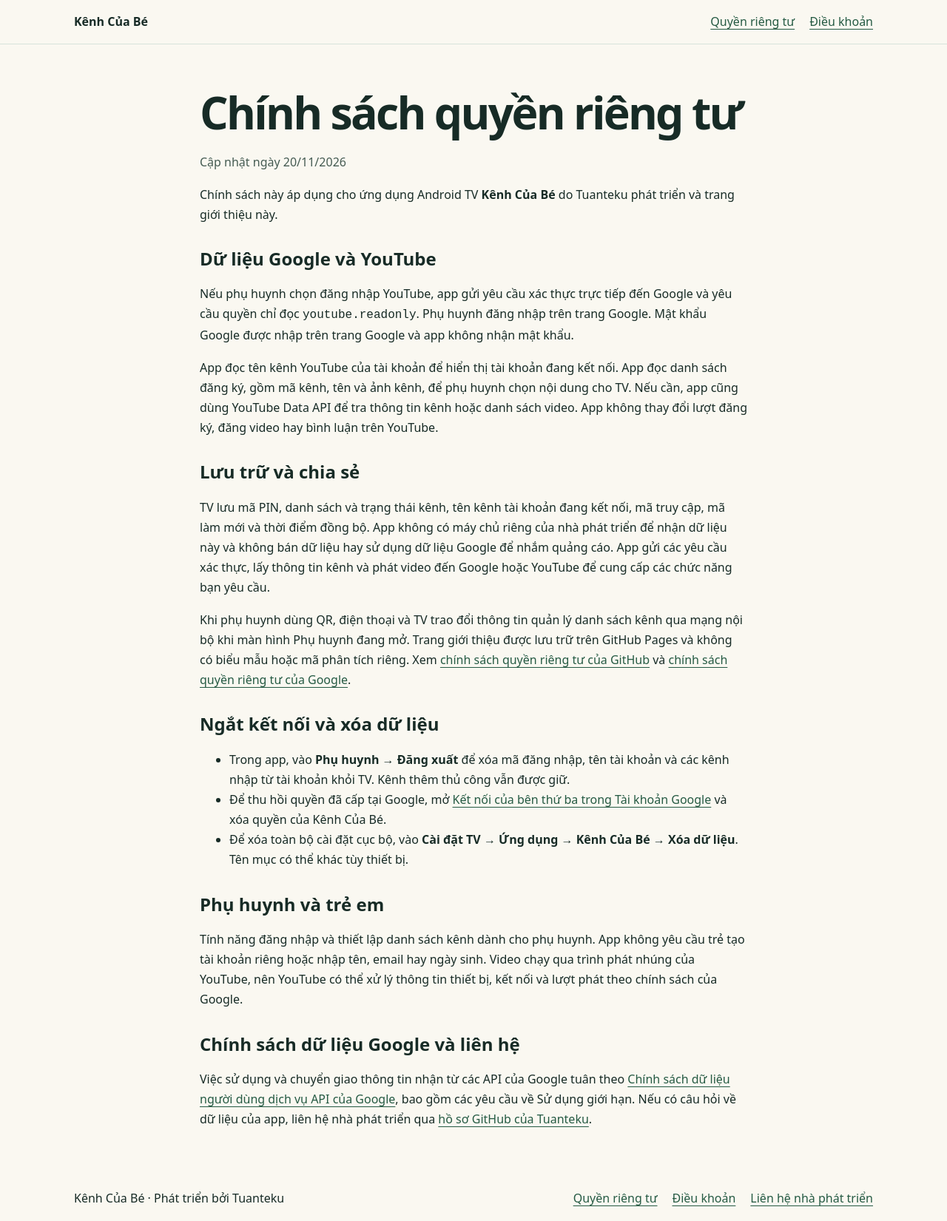
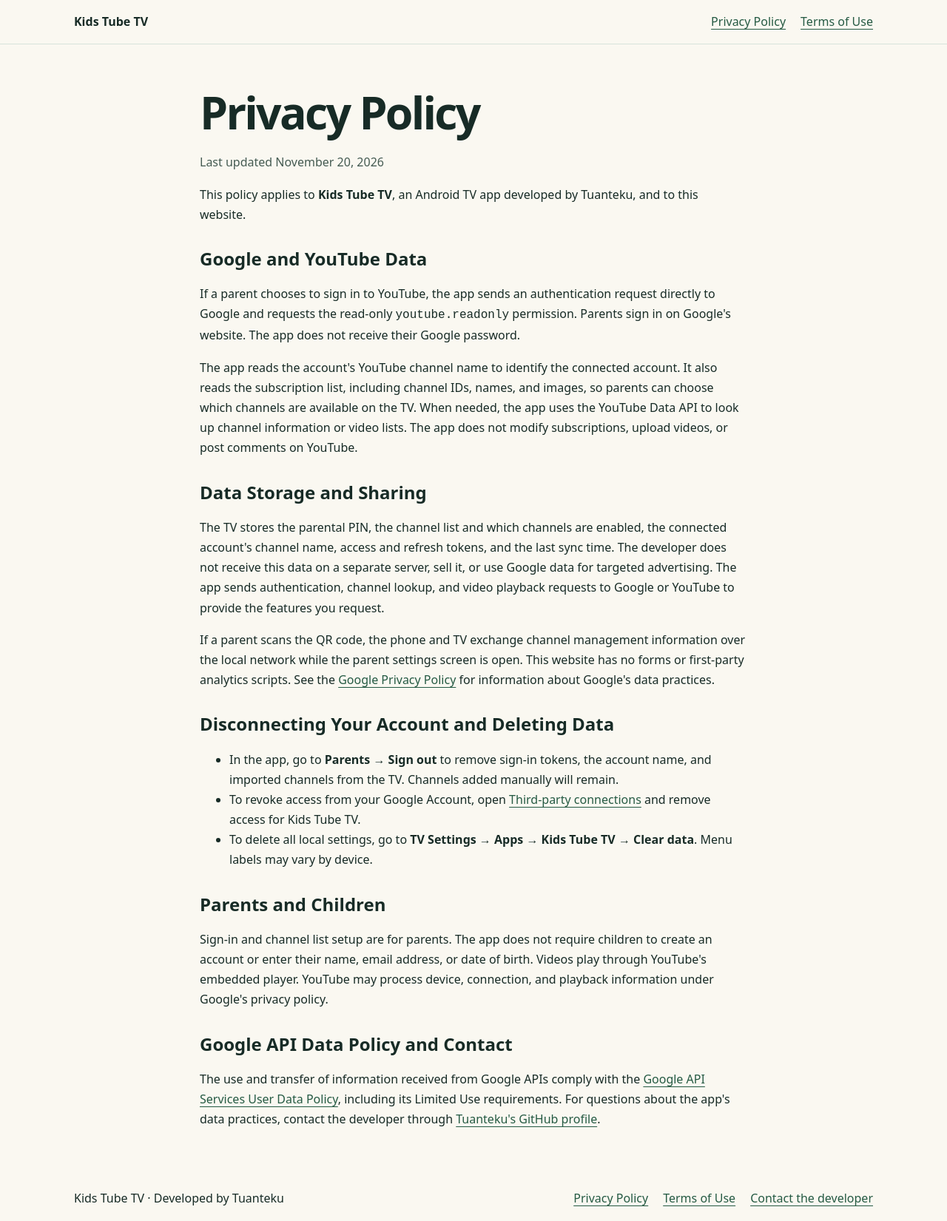
Before and after one commit to tuanteku9x/kids-tube-tv-site, a plain HTML site: page privacy.html in a window 1280 px wide. Shown: the whole page at 74% size. Drawn offline with Linux system fonts and the light colour scheme.

Commit message:
Rename app to Kids Tube TV

```diff
--- a/privacy.html
+++ b/privacy.html
@@ -1,39 +1,39 @@
 <!doctype html>
-<html lang="vi">
+<html lang="en">
 <head>
   <meta charset="utf-8">
   <meta name="viewport" content="width=device-width, initial-scale=1">
-  <meta name="description" content="Cách Kênh Của Bé sử dụng dữ liệu YouTube và cách phụ huynh quản lý dữ liệu trên TV.">
-  <title>Chính sách quyền riêng tư | Kênh Của Bé</title>
+  <meta name="description" content="How Kids Tube TV uses YouTube data and how parents can manage it on their TV.">
+  <title>Privacy Policy | Kids Tube TV</title>
   <link rel="stylesheet" href="styles.css">
   <link rel="icon" href="logo_icon.ico" type="image/x-icon">
 </head>
 <body>
-  <a class="skip" href="#main">Đến nội dung chính</a>
-  <header><div class="wrap"><a class="brand" href="./">Kênh Của Bé</a><nav aria-label="Điều hướng chính"><a href="privacy.html">Quyền riêng tư</a><a href="terms.html">Điều khoản</a></nav></div></header>
+  <a class="skip" href="#main">Skip to main content</a>
+  <header><div class="wrap"><a class="brand" href="./">Kids Tube TV</a><nav aria-label="Main navigation"><a href="privacy.html">Privacy Policy</a><a href="terms.html">Terms of Use</a></nav></div></header>
   <main id="main" class="wrap">
     <article class="article">
-      <h1>Chính sách quyền riêng tư</h1>
-      <p class="date">Cập nhật ngày <time datetime="2026-11-20">20/11/2026</time></p>
-      <p>Chính sách này áp dụng cho ứng dụng Android TV <strong>Kênh Của Bé</strong> do Tuanteku phát triển và trang giới thiệu này.</p>
-      <h2>Dữ liệu Google và YouTube</h2>
-      <p>Nếu phụ huynh chọn đăng nhập YouTube, app gửi yêu cầu xác thực trực tiếp đến Google và yêu cầu quyền chỉ đọc <code>youtube.readonly</code>. Phụ huynh đăng nhập trên trang Google. Mật khẩu Google được nhập trên trang Google và app không nhận mật khẩu.</p>
-      <p>App đọc tên kênh YouTube của tài khoản để hiển thị tài khoản đang kết nối. App đọc danh sách đăng ký, gồm mã kênh, tên và ảnh kênh, để phụ huynh chọn nội dung cho TV. Nếu cần, app cũng dùng YouTube Data API để tra thông tin kênh hoặc danh sách video. App không thay đổi lượt đăng ký, đăng video hay bình luận trên YouTube.</p>
-      <h2>Lưu trữ và chia sẻ</h2>
-      <p>TV lưu mã PIN, danh sách và trạng thái kênh, tên kênh tài khoản đang kết nối, mã truy cập, mã làm mới và thời điểm đồng bộ. App không có máy chủ riêng của nhà phát triển để nhận dữ liệu này và không bán dữ liệu hay sử dụng dữ liệu Google để nhắm quảng cáo. App gửi các yêu cầu xác thực, lấy thông tin kênh và phát video đến Google hoặc YouTube để cung cấp các chức năng bạn yêu cầu.</p>
-      <p>Khi phụ huynh dùng QR, điện thoại và TV trao đổi thông tin quản lý danh sách kênh qua mạng nội bộ khi màn hình Phụ huynh đang mở. Trang giới thiệu được lưu trữ trên GitHub Pages và không có biểu mẫu hoặc mã phân tích riêng. Xem <a href="https://docs.github.com/en/site-policy/privacy-policies/github-general-privacy-statement">chính sách quyền riêng tư của GitHub</a> và <a href="https://policies.google.com/privacy?hl=vi">chính sách quyền riêng tư của Google</a>.</p>
-      <h2>Ngắt kết nối và xóa dữ liệu</h2>
+      <h1>Privacy Policy</h1>
+      <p class="date">Last updated <time datetime="2026-11-20">November 20, 2026</time></p>
+      <p>This policy applies to <strong>Kids Tube TV</strong>, an Android TV app developed by Tuanteku, and to this website.</p>
+      <h2>Google and YouTube Data</h2>
+      <p>If a parent chooses to sign in to YouTube, the app sends an authentication request directly to Google and requests the read-only <code>youtube.readonly</code> permission. Parents sign in on Google's website. The app does not receive their Google password.</p>
+      <p>The app reads the account's YouTube channel name to identify the connected account. It also reads the subscription list, including channel IDs, names, and images, so parents can choose which channels are available on the TV. When needed, the app uses the YouTube Data API to look up channel information or video lists. The app does not modify subscriptions, upload videos, or post comments on YouTube.</p>
+      <h2>Data Storage and Sharing</h2>
+      <p>The TV stores the parental PIN, the channel list and which channels are enabled, the connected account's channel name, access and refresh tokens, and the last sync time. The developer does not receive this data on a separate server, sell it, or use Google data for targeted advertising. The app sends authentication, channel lookup, and video playback requests to Google or YouTube to provide the features you request.</p>
+      <p>If a parent scans the QR code, the phone and TV exchange channel management information over the local network while the parent settings screen is open. This website has no forms or first-party analytics scripts. See the <a href="https://policies.google.com/privacy?hl=en">Google Privacy Policy</a> for information about Google's data practices.</p>
+      <h2>Disconnecting Your Account and Deleting Data</h2>
       <ul>
-        <li>Trong app, vào <strong>Phụ huynh → Đăng xuất</strong> để xóa mã đăng nhập, tên tài khoản và các kênh nhập từ tài khoản khỏi TV. Kênh thêm thủ công vẫn được giữ.</li>
-        <li>Để thu hồi quyền đã cấp tại Google, mở <a href="https://myaccount.google.com/connections">Kết nối của bên thứ ba trong Tài khoản Google</a> và xóa quyền của Kênh Của Bé.</li>
-        <li>Để xóa toàn bộ cài đặt cục bộ, vào <strong>Cài đặt TV → Ứng dụng → Kênh Của Bé → Xóa dữ liệu</strong>. Tên mục có thể khác tùy thiết bị.</li>
+        <li>In the app, go to <strong>Parents → Sign out</strong> to remove sign-in tokens, the account name, and imported channels from the TV. Channels added manually will remain.</li>
+        <li>To revoke access from your Google Account, open <a href="https://myaccount.google.com/connections">Third-party connections</a> and remove access for Kids Tube TV.</li>
+        <li>To delete all local settings, go to <strong>TV Settings → Apps → Kids Tube TV → Clear data</strong>. Menu labels may vary by device.</li>
       </ul>
-      <h2>Phụ huynh và trẻ em</h2>
-      <p>Tính năng đăng nhập và thiết lập danh sách kênh dành cho phụ huynh. App không yêu cầu trẻ tạo tài khoản riêng hoặc nhập tên, email hay ngày sinh. Video chạy qua trình phát nhúng của YouTube, nên YouTube có thể xử lý thông tin thiết bị, kết nối và lượt phát theo chính sách của Google.</p>
-      <h2>Chính sách dữ liệu Google và liên hệ</h2>
-      <p>Việc sử dụng và chuyển giao thông tin nhận từ các API của Google tuân theo <a href="https://developers.google.com/terms/api-services-user-data-policy">Chính sách dữ liệu người dùng dịch vụ API của Google</a>, bao gồm các yêu cầu về Sử dụng giới hạn. Nếu có câu hỏi về dữ liệu của app, liên hệ nhà phát triển qua <a href="https://github.com/tuanteku9x">hồ sơ GitHub của Tuanteku</a>.</p>
+      <h2>Parents and Children</h2>
+      <p>Sign-in and channel list setup are for parents. The app does not require children to create an account or enter their name, email address, or date of birth. Videos play through YouTube's embedded player. YouTube may process device, connection, and playback information under Google's privacy policy.</p>
+      <h2>Google API Data Policy and Contact</h2>
+      <p>The use and transfer of information received from Google APIs comply with the <a href="https://developers.google.com/terms/api-services-user-data-policy">Google API Services User Data Policy</a>, including its Limited Use requirements. For questions about the app's data practices, contact the developer through <a href="https://github.com/tuanteku9x">Tuanteku's GitHub profile</a>.</p>
     </article>
   </main>
-  <footer><div class="wrap"><span>Kênh Của Bé · Phát triển bởi Tuanteku</span><nav aria-label="Liên kết cuối trang"><a href="privacy.html">Quyền riêng tư</a><a href="terms.html">Điều khoản</a><a href="https://github.com/tuanteku9x">Liên hệ nhà phát triển</a></nav></div></footer>
+  <footer><div class="wrap"><span>Kids Tube TV · Developed by Tuanteku</span><nav aria-label="Footer links"><a href="privacy.html">Privacy Policy</a><a href="terms.html">Terms of Use</a><a href="https://github.com/tuanteku9x">Contact the developer</a></nav></div></footer>
 </body>
 </html>
```
Also changed, not shown: index.html (+17 -17 lines), terms.html (+16 -16 lines), 1 other file.
